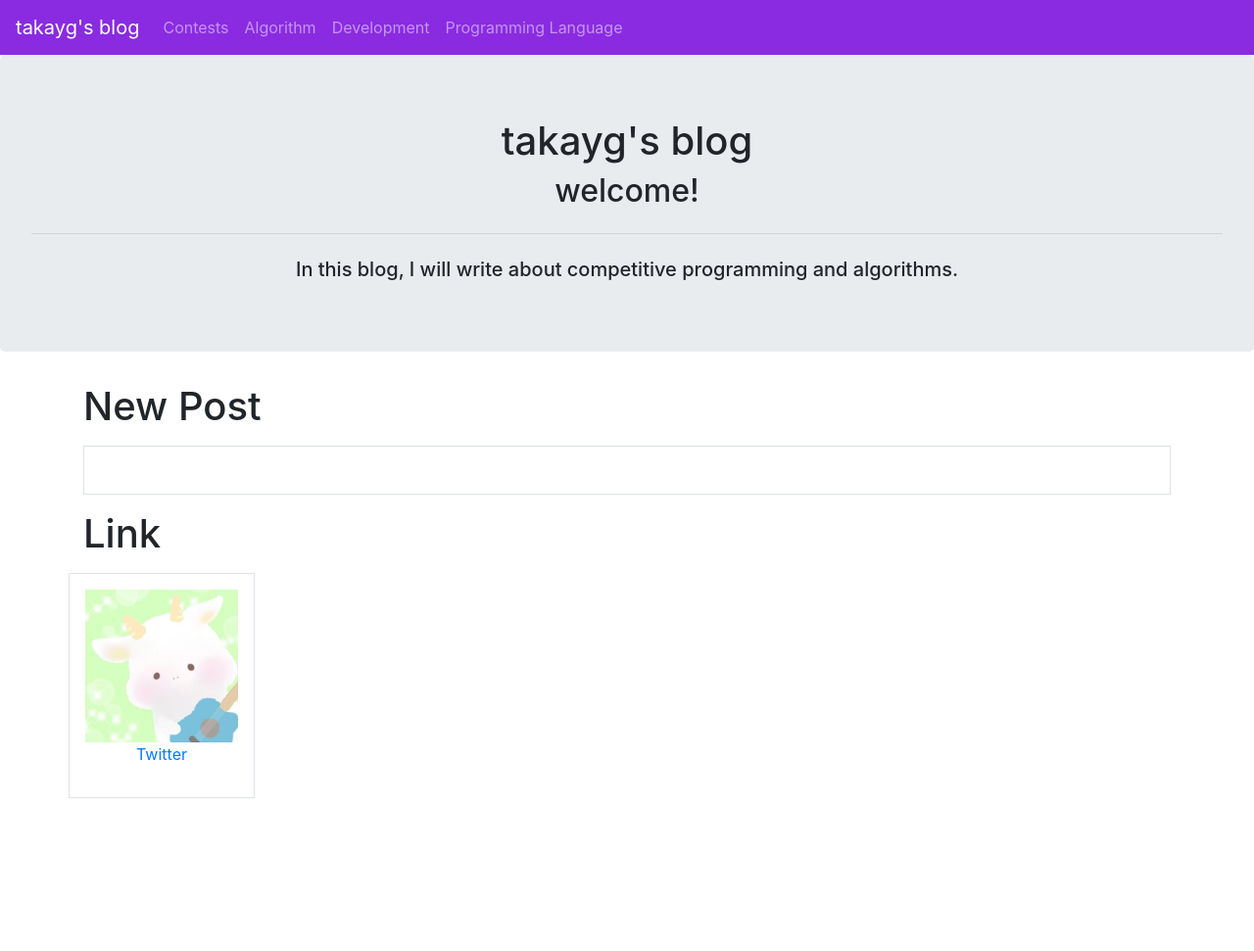
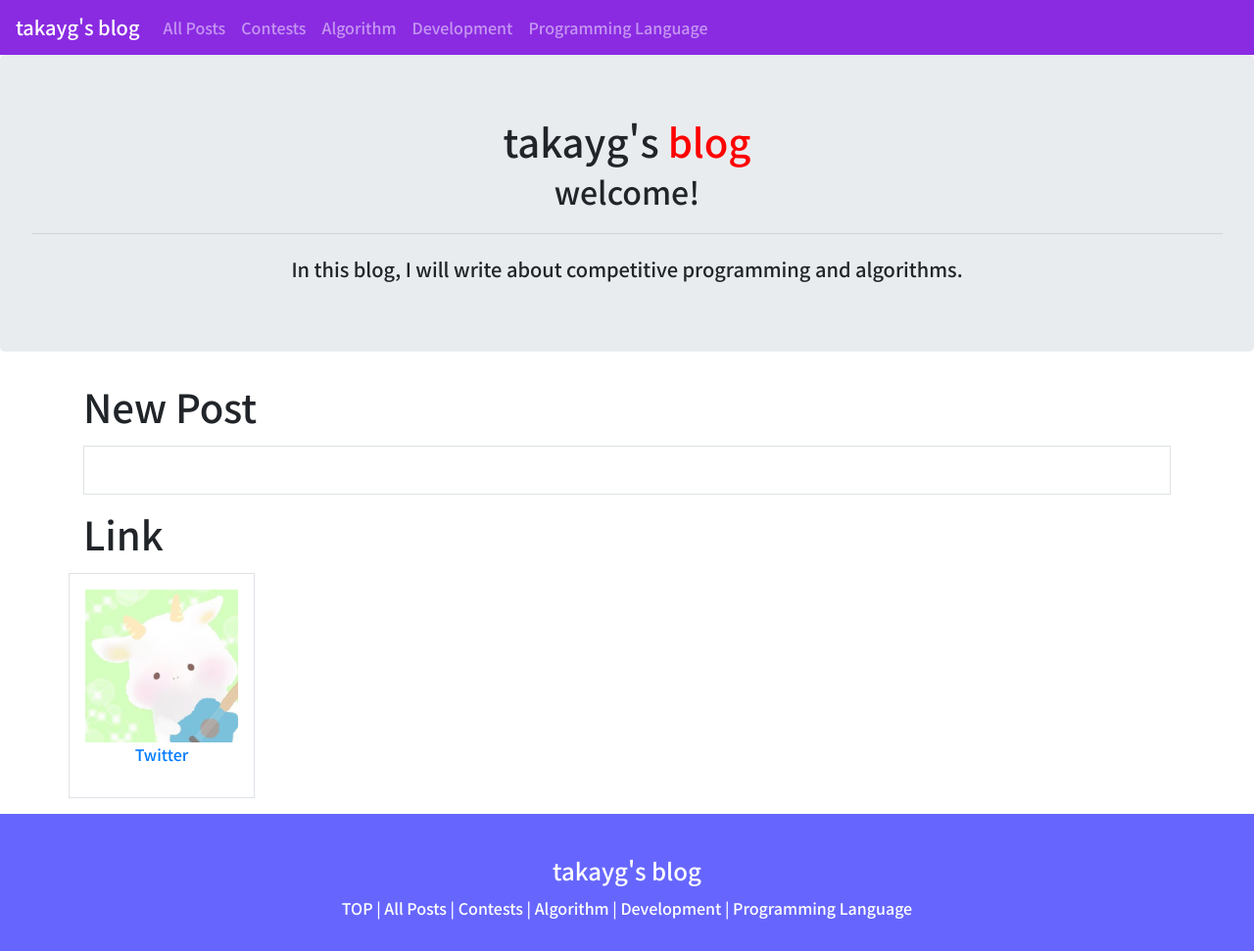
Before and after one commit to takayg/takayg_blog, a Django app: page / in a window 1280 px wide. Shown: the whole page at 98% size. Before the commit the page ends 815 px from the top, so only its background shows below. Run offline with Django 3.2, Linux system fonts and the light colour scheme; data that the repository does not hold is empty; some libraries are stand-ins or nearby versions.

Commit message:
add post_list

```diff
--- a/blog/static/css/blog.css
+++ b/blog/static/css/blog.css
@@ -15,3 +15,18 @@
     text-align: center;
     margin-bottom: 40px;
 }
+
+.footer {
+    color: #fff;
+    background-color: #6666FF;
+    height: 140px;
+    padding: 40px;
+}
+
+.footer-logo {
+    font-size: 24px;
+}
+
+body {
+    font-family: 'Noto Sans JP', sans-serif;
+}
--- a/blog/templates/base.html
+++ b/blog/templates/base.html
@@ -9,7 +9,9 @@
     <link rel="stylesheet" href="https://stackpath.bootstrapcdn.com/bootstrap/4.5.0/css/bootstrap.min.css" integrity="sha384-9aIt2nRpC12Uk9gS9baDl411NQApFmC26EwAOH8WgZl5MYYxFfc+NcPb1dKGj7Sk" crossorigin="anonymous">
     <link rel="stylesheet" href="{% static 'css/blog.css' %}">
 
-    <link rel="stylesheet" href="https://cdnjs.cloudflare.com/ajax/libs/highlight.js/9.15.10/styles/dracula.min.css">
+    <link rel="stylesheet" href="https://cdnjs.cloudflare.com/ajax/libs/highlight.js/9.15.10/styles/a11y-dark.min.css">
+    <link rel="preconnect" href="https://fonts.gstatic.com">
+    <link href="https://fonts.googleapis.com/css2?family=Noto+Sans+JP:wght@500&display=swap" rel="stylesheet">
 </head>
 <body>
     <nav class="navbar navbar-expand-lg navbar-dark" style="background-color: blueviolet;">
@@ -19,6 +21,9 @@
         </button>
         <div class="collapse navbar-collapse" id="navbarNav">
             <ul class="navbar-nav">
+                <li class="nav-item">
+                    <a class="nav-link" href="{% url 'list' %}">All Posts</a>
+                </li>
                 <li class="nav-item">
                     <a class="nav-link" href="#">Contests</a>
                 </li>
@@ -36,10 +41,23 @@
     </nav>
     {% block content %}
     {% endblock %}
+    <div class="footer">
+        <div class="footer-logo text-center"><a href="{% url 'index' %}" style="color: white;">takayg's blog</a></div>
+        <div class="text-center mt-2">
+            <a href="{% url 'index' %}" style="color: white;">TOP |</a>
+            <a href="{% url 'list' %}" style="color: white;">All Posts |</a>
+            <a href="#" style="color: white;">Contests |</a>
+            <a href="#" style="color: white;">Algorithm |</a>
+            <a href="#" style="color: white;">Development |</a>
+            <a href="#" style="color: white;">Programming Language</a>
+        </div>
+    </div>
+
     <script src="https://cdnjs.cloudflare.com/ajax/libs/highlight.js/9.15.10/highlight.min.js"></script>
     <script>hljs.initHighlightingOnLoad();</script>
     <script src="https://code.jquery.com/jquery-3.5.1.slim.min.js" integrity="sha384-DfXdz2htPH0lsSSs5nCTpuj/zy4C+OGpamoFVy38MVBnE+IbbVYUew+OrCXaRkfj" crossorigin="anonymous"></script>
     <script src="https://cdn.jsdelivr.net/npm/popper.js@1.16.0/dist/umd/popper.min.js" integrity="sha384-Q6E9RHvbIyZFJoft+2mJbHaEWldlvI9IOYy5n3zV9zzTtmI3UksdQRVvoxMfooAo" crossorigin="anonymous"></script>
     <script src="https://stackpath.bootstrapcdn.com/bootstrap/4.5.0/js/bootstrap.min.js" integrity="sha384-OgVRvuATP1z7JjHLkuOU7Xw704+h835Lr+6QL9UvYjZE3Ipu6Tp75j7Bh/kR0JKI" crossorigin="anonymous"></script>
-</body>
+
+    </body>
 </html>
--- a/blog/templates/index.html
+++ b/blog/templates/index.html
@@ -2,7 +2,7 @@
 {% load static %}
 {% block content %}
     <div class="jumbotron text-center">
-        <h1>takayg's blog</h1>
+        <h1>takayg's <span style="color: red;">blog</span></h1>
         <h2>welcome!</h2>
         <hr class="my-4">
         <h5>In this blog, I will write about competitive programming and algorithms.</h5>
@@ -13,9 +13,9 @@
             {% for post in posts %}
                 <ul>
                     <li>
-                        {{ post.published_date }}
+                        {{ post.published_date|date:"Y/n/j H:i" }}
                         {{ post.title }}
-                        <a href="{% url 'detail' slug=post.slug %}">詳細</a>
+                        <a href="{% url 'detail' slug=post.slug %}">detail</a>
                     </li>
                 </ul>
             {% endfor %}
--- a/blog/urls.py
+++ b/blog/urls.py
@@ -3,5 +3,6 @@ from . import views
 
 urlpatterns = [
     path('', views.IndexView.as_view(), name='index'),
-    path('post/<slug:slug>/', views.PostDetailView.as_view(), name='detail'),
+    path('detail/<slug:slug>/', views.PostDetailView.as_view(), name='detail'),
+    path('list/', views.PostListView.as_view(), name='list'),
 ]
--- a/blog/views.py
+++ b/blog/views.py
@@ -16,3 +16,9 @@ class PostDetailView(generic.DetailView):
     slug_field = "slug"
     slug_url_kwarg = "slug"
     context_object_name = 'post'
+
+class PostListView(generic.ListView):
+    template_name = "post_list.html"
+    queryset = Post.objects.filter(published_date__lte=timezone.now()).order_by('-published_date')[0:5]
+    paginate_by = 20
+    context_object_name = 'posts'
```
Also changed, not shown: blog/templates/post_list.html (added, +44 -0 lines).
